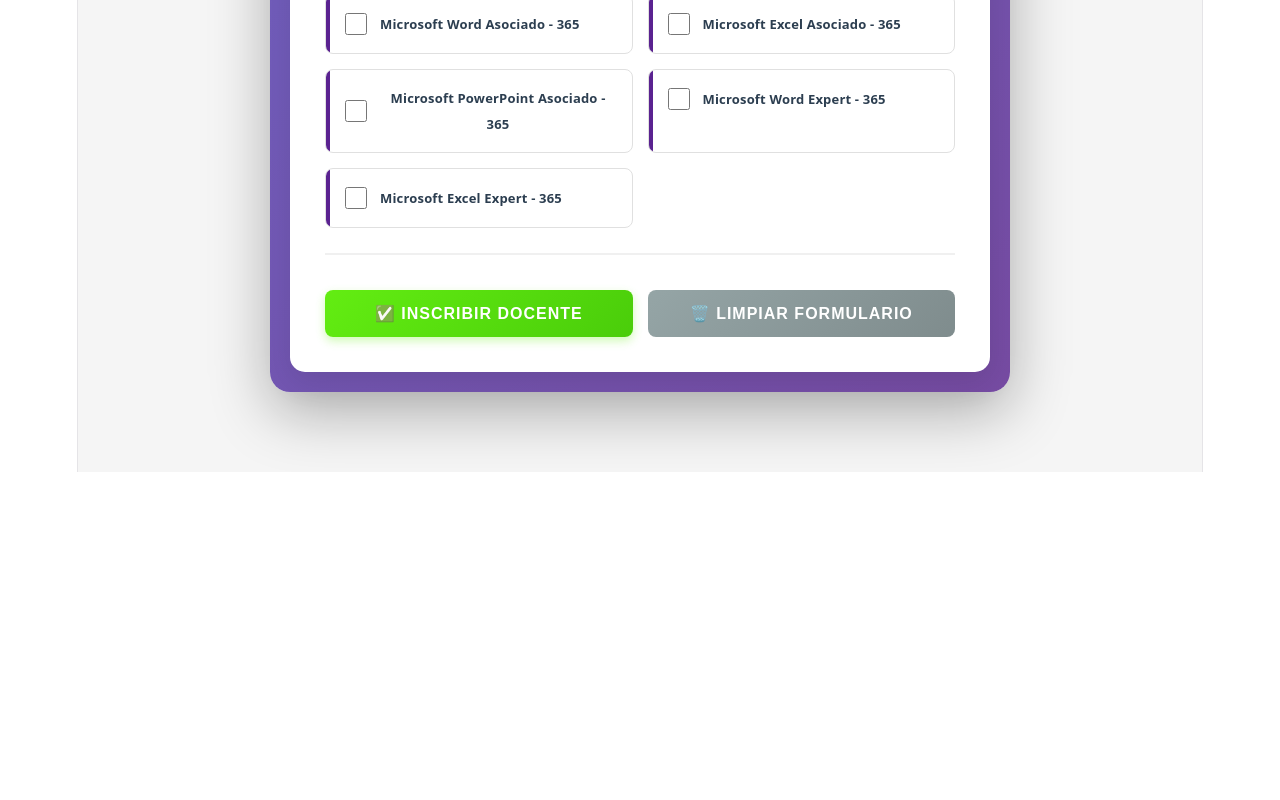
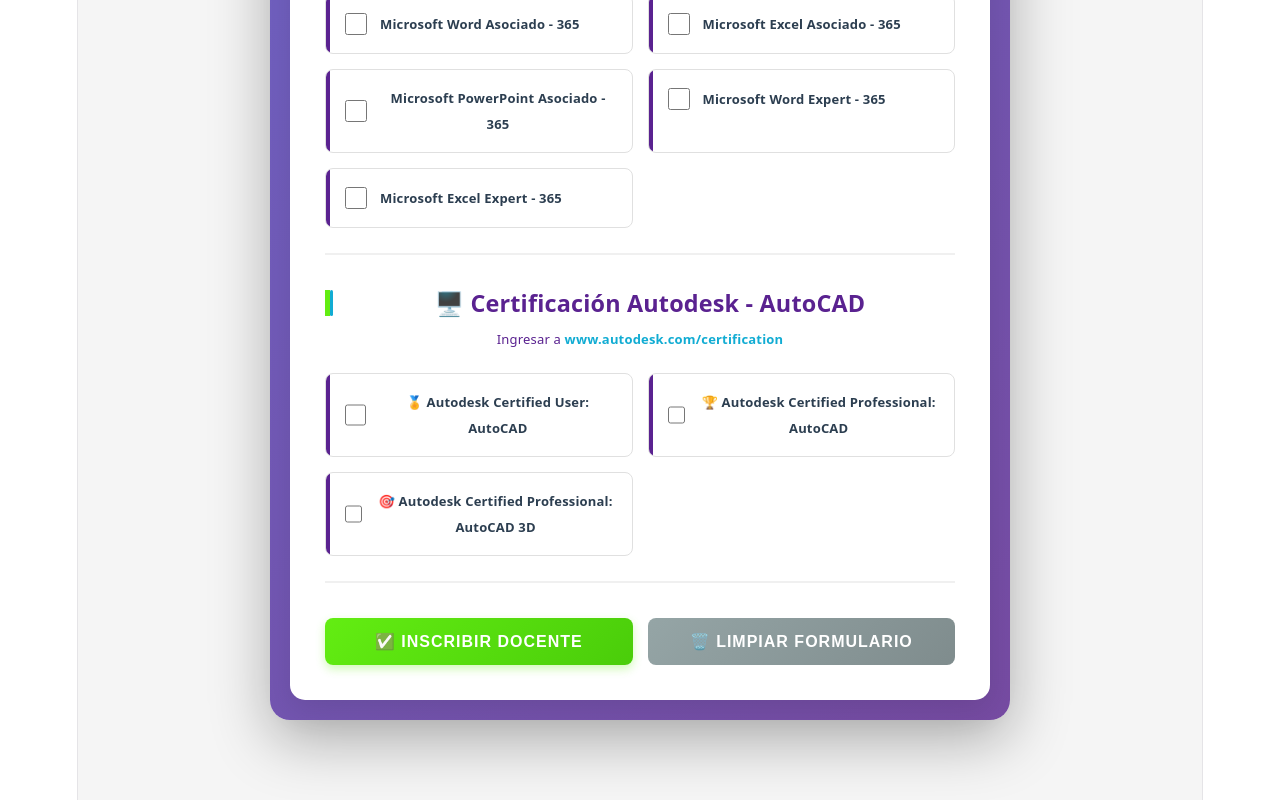
Before and after one commit to usscentroinformatica/administracion-docentes, a React (Vite) app: page / in a window 1280 px wide. Shown: the part 2229-3029 px from the top of the page. Before the commit the page ends 2701 px from the top, so only its background shows below. Built offline with nearby package versions, Linux system fonts and the light colour scheme.

Commit message:
Add AutoCAD certification section to DocenteForm
Added a new section for AutoCAD certifications including user, advanced, and 3D certifications with file upload options.

```diff
--- a/src/components/DocenteForm.jsx
+++ b/src/components/DocenteForm.jsx
@@ -41,6 +41,12 @@
       powerpointAsociado: { seleccionado: false, archivo: null, nombreArchivo: '' },
       wordExpert: { seleccionado: false, archivo: null, nombreArchivo: '' },
       excelExpert: { seleccionado: false, archivo: null, nombreArchivo: '' }
+    },
+    // ✅ NUEVA SECCIÓN: AUTOCAD
+    autocad: {
+      autocadUsuario: { seleccionado: false, archivo: null, nombreArchivo: '' },
+      autocadAvanzado: { seleccionado: false, archivo: null, nombreArchivo: '' },
+      autocad3d: { seleccionado: false, archivo: null, nombreArchivo: '' }
     }
   })
 
@@ -156,16 +162,22 @@
 
   const obtenerEstadoCertificaciones = () => {
     return {
+      // Office 2019
       word2019Asociado: certificaciones.office2019.wordAsociado.seleccionado ? 'Sí' : 'No',
       excel2019Asociado: certificaciones.office2019.excelAsociado.seleccionado ? 'Sí' : 'No',
       ppt2019Asociado: certificaciones.office2019.powerpointAsociado.seleccionado ? 'Sí' : 'No',
       word2019Expert: certificaciones.office2019.wordExpert.seleccionado ? 'Sí' : 'No',
       excel2019Expert: certificaciones.office2019.excelExpert.seleccionado ? 'Sí' : 'No',
+      // Office 365
       word365Asociado: certificaciones.office365.wordAsociado.seleccionado ? 'Sí' : 'No',
       excel365Asociado: certificaciones.office365.excelAsociado.seleccionado ? 'Sí' : 'No',
       ppt365Asociado: certificaciones.office365.powerpointAsociado.seleccionado ? 'Sí' : 'No',
       word365Expert: certificaciones.office365.wordExpert.seleccionado ? 'Sí' : 'No',
-      excel365Expert: certificaciones.office365.excelExpert.seleccionado ? 'Sí' : 'No'
+      excel365Expert: certificaciones.office365.excelExpert.seleccionado ? 'Sí' : 'No',
+      // ✅ AUTOCAD
+      autocadUsuario: certificaciones.autocad.autocadUsuario.seleccionado ? 'Sí' : 'No',
+      autocadAvanzado: certificaciones.autocad.autocadAvanzado.seleccionado ? 'Sí' : 'No',
+      autocad3d: certificaciones.autocad.autocad3d.seleccionado ? 'Sí' : 'No'
     };
   };
 
@@ -190,7 +202,6 @@
 
     try {
       console.log('📤 Enviando a Google Sheets vía proxy...');
-      console.log('🔗 URL:', GOOGLE_SCRIPT_URL);
 
       const response = await fetch(GOOGLE_SCRIPT_URL, {
         method: 'POST',
@@ -199,8 +210,6 @@
         },
         body: JSON.stringify(datosParaGoogle)
       });
-
-      console.log('📊 Status de respuesta:', response.status);
 
       if (!response.ok) {
         throw new Error(`HTTP error! status: ${response.status}`);
@@ -216,7 +225,6 @@
       return true;
     } catch (error) {
       console.error('❌ Error al enviar a Google Sheets:', error);
-      console.warn('⚠️ No se pudo guardar en Google Sheets, pero los datos están en Firebase');
       return false;
     }
   };
@@ -296,6 +304,12 @@
         powerpointAsociado: 'Microsoft PowerPoint Asociado - 365',
         wordExpert: 'Microsoft Word Expert - 365',
         excelExpert: 'Microsoft Excel Expert - 365'
+      },
+      // ✅ AUTOCAD
+      autocad: {
+        autocadUsuario: 'Autodesk Certified User: AutoCAD',
+        autocadAvanzado: 'Autodesk Certified Professional: AutoCAD',
+        autocad3d: 'Autodesk Certified Professional: AutoCAD 3D'
       }
     }
     return nombres[categoria]?.[tipo] || ''
@@ -343,6 +357,11 @@
         powerpointAsociado: { seleccionado: false, archivo: null, nombreArchivo: '' },
         wordExpert: { seleccionado: false, archivo: null, nombreArchivo: '' },
         excelExpert: { seleccionado: false, archivo: null, nombreArchivo: '' }
+      },
+      autocad: {
+        autocadUsuario: { seleccionado: false, archivo: null, nombreArchivo: '' },
+        autocadAvanzado: { seleccionado: false, archivo: null, nombreArchivo: '' },
+        autocad3d: { seleccionado: false, archivo: null, nombreArchivo: '' }
       }
     })
   }
@@ -655,7 +674,6 @@
           <p className="enlace-certiport">Ingresar a <a href="https://www.certiport.com" target="_blank" rel="noopener noreferrer">www.certiport.com</a></p>
 
           <div className="certificaciones-grid">
-            {/* Word Asociado 2019 */}
             <div className="certificacion-card">
               <div className="certificacion-header">
                 <input
@@ -682,7 +700,6 @@
               )}
             </div>
 
-            {/* Excel Asociado 2019 */}
             <div className="certificacion-card">
               <div className="certificacion-header">
                 <input
@@ -709,7 +726,6 @@
               )}
             </div>
 
-            {/* PowerPoint Asociado 2019 */}
             <div className="certificacion-card">
               <div className="certificacion-header">
                 <input
@@ -736,7 +752,6 @@
               )}
             </div>
 
-            {/* Word Expert 2019 */}
             <div className="certificacion-card">
               <div className="certificacion-header">
                 <input
@@ -763,7 +778,6 @@
               )}
             </div>
 
-            {/* Excel Expert 2019 */}
             <div className="certificacion-card">
               <div className="certificacion-header">
                 <input
@@ -800,7 +814,6 @@
           <p className="enlace-certiport">Ingresar a <a href="https://www.certiport.com" target="_blank" rel="noopener noreferrer">www.certiport.com</a></p>
 
           <div className="certificaciones-grid">
-            {/* Word Asociado 365 */}
             <div className="certificacion-card">
               <div className="certificacion-header">
                 <input
@@ -827,7 +840,6 @@
               )}
             </div>
 
-            {/* Excel Asociado 365 */}
             <div className="certificacion-card">
               <div className="certificacion-header">
                 <input
@@ -854,7 +866,6 @@
               )}
             </div>
 
-            {/* PowerPoint Asociado 365 */}
             <div className="certificacion-card">
               <div className="certificacion-header">
                 <input
@@ -864,8 +875,7 @@
                   onChange={() => handleCertificacionToggle('office365', 'powerpointAsociado')}
                 />
                 <label htmlFor="powerpoint_asociado_365" className="certificacion-label">
-                  Microsoft PowerPoint Asociado - 365
-                </label>
+                  Microsoft PowerPoint Asociado - 365                </label>
               </div>
               {certificaciones.office365.powerpointAsociado.seleccionado && (
                 <div className="certificacion-archivo">
@@ -881,7 +891,6 @@
               )}
             </div>
 
-            {/* Word Expert 365 */}
             <div className="certificacion-card">
               <div className="certificacion-header">
                 <input
@@ -908,7 +917,6 @@
               )}
             </div>
 
-            {/* Excel Expert 365 */}
             <div className="certificacion-card">
               <div className="certificacion-header">
                 <input
@@ -938,6 +946,97 @@
         </div>
 
         {/* ============================================ */}
+        {/* ✅ NUEVA SECCIÓN: CERTIFICACIONES AUTOCAD */}
+        {/* ============================================ */}
+        <div className="form-section">
+          <h3>🖥️ Certificación Autodesk - AutoCAD</h3>
+          <p className="enlace-certiport">Ingresar a <a href="https://www.autodesk.com/certification" target="_blank" rel="noopener noreferrer">www.autodesk.com/certification</a></p>
+
+          <div className="certificaciones-grid">
+            {/* AutoCAD Usuario */}
+            <div className="certificacion-card">
+              <div className="certificacion-header">
+                <input
+                  type="checkbox"
+                  id="autocad_usuario"
+                  checked={certificaciones.autocad.autocadUsuario.seleccionado}
+                  onChange={() => handleCertificacionToggle('autocad', 'autocadUsuario')}
+                />
+                <label htmlFor="autocad_usuario" className="certificacion-label">
+                  🏅 Autodesk Certified User: AutoCAD
+                </label>
+              </div>
+              {certificaciones.autocad.autocadUsuario.seleccionado && (
+                <div className="certificacion-archivo">
+                  <input
+                    type="file"
+                    onChange={(e) => handleArchivoChange('autocad', 'autocadUsuario', e)}
+                    accept=".pdf,.jpg,.jpeg,.png"
+                  />
+                  {certificaciones.autocad.autocadUsuario.nombreArchivo && (
+                    <small className="file-info">📎 {certificaciones.autocad.autocadUsuario.nombreArchivo}</small>
+                  )}
+                </div>
+              )}
+            </div>
+
+            {/* AutoCAD Profesional */}
+            <div className="certificacion-card">
+              <div className="certificacion-header">
+                <input
+                  type="checkbox"
+                  id="autocad_avanzado"
+                  checked={certificaciones.autocad.autocadAvanzado.seleccionado}
+                  onChange={() => handleCertificacionToggle('autocad', 'autocadAvanzado')}
+                />
+                <label htmlFor="autocad_avanzado" className="certificacion-label">
+                  🏆 Autodesk Certified Professional: AutoCAD
+                </label>
+              </div>
+              {certificaciones.autocad.autocadAvanzado.seleccionado && (
+                <div className="certificacion-archivo">
+                  <input
+                    type="file"
+                    onChange={(e) => handleArchivoChange('autocad', 'autocadAvanzado', e)}
+                    accept=".pdf,.jpg,.jpeg,.png"
+                  />
+                  {certificaciones.autocad.autocadAvanzado.nombreArchivo && (
+                    <small className="file-info">📎 {certificaciones.autocad.autocadAvanzado.nombreArchivo}</small>
+                  )}
+                </div>
+              )}
+            </div>
+
+            {/* AutoCAD 3D */}
+            <div className="certificacion-card">
+              <div className="certificacion-header">
+                <input
+                  type="checkbox"
+                  id="autocad_3d"
+                  checked={certificaciones.autocad.autocad3d.seleccionado}
+                  onChange={() => handleCertificacionToggle('autocad', 'autocad3d')}
+                />
+                <label htmlFor="autocad_3d" className="certificacion-label">
+                  🎯 Autodesk Certified Professional: AutoCAD 3D
+                </label>
+              </div>
+              {certificaciones.autocad.autocad3d.seleccionado && (
+                <div className="certificacion-archivo">
+                  <input
+                    type="file"
+                    onChange={(e) => handleArchivoChange('autocad', 'autocad3d', e)}
+                    accept=".pdf,.jpg,.jpeg,.png"
+                  />
+                  {certificaciones.autocad.autocad3d.nombreArchivo && (
+                    <small className="file-info">📎 {certificaciones.autocad.autocad3d.nombreArchivo}</small>
+                  )}
+                </div>
+              )}
+            </div>
+          </div>
+        </div>
+
+        {/* ============================================ */}
         {/* BOTONES DE ACCIÓN */}
         {/* ============================================ */}
         <div className="form-actions">
```
